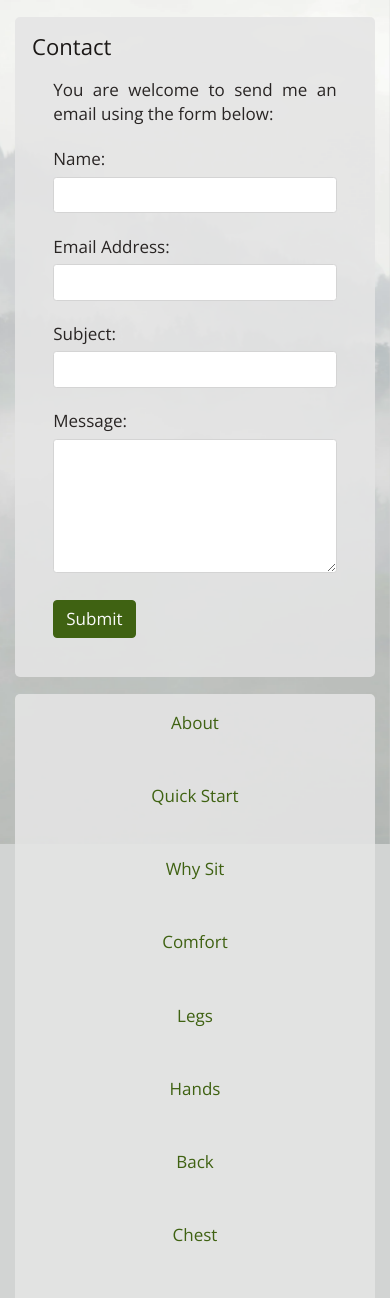
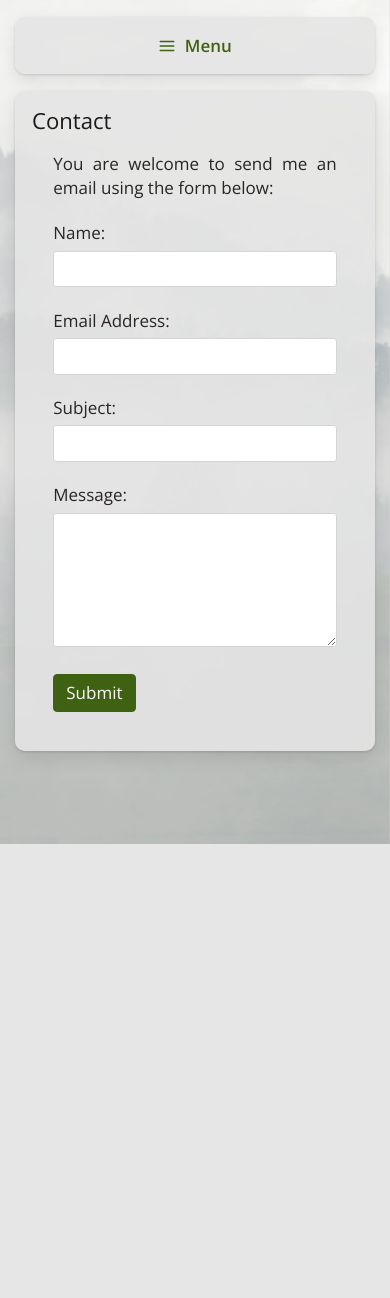
Before and after one commit to jamescrg/meditation-posture, a Django app: page /contact/ in a window 390 px wide. Shown: the top 1298 px of the page. After the commit the page ends 844 px from the top, so only its background shows below. Run offline with Django 3.2, Linux system fonts and the light colour scheme; some libraries are stand-ins or nearby versions.

Commit message:
Add phone menu button; shadows, rounder corners and more padding on sheets
- On narrow screens the navigation moves to the top behind a Menu
  button (Alpine); without Alpine it stays below the article
- Soft drop shadow and 10px corners on both sheets
- More padding in the main sheet and more left padding in the nav

```diff
--- a/static/styles/styles.css
+++ b/static/styles/styles.css
@@ -78,9 +78,18 @@ layout
 .panel-background {
   /* light gray, slightly see-through: the percentage is how solid the sheet is */
   background: color-mix(in srgb, var(--neutral-200) 89%, transparent);
-  border-radius: 5px;
+  border-radius: 10px;
+  /* a soft shadow lifts the sheet off the background */
+  box-shadow: 0 1px 3px rgb(0 0 0 / 0.14), 0 6px 18px rgb(0 0 0 / 0.1);
   margin-bottom: 1rem;
-	padding: 1rem;
+	padding: 1.5rem 2rem;
+}
+
+/* phones: keep the padding small so the text column stays wide */
+@media (max-width: 767px) {
+  .panel-background {
+    padding: 1rem;
+  }
 }
 
 
@@ -201,7 +210,8 @@ navigation
 .nav .panel-background {
   max-height: calc(100vh - 2rem);
   overflow-y: auto;
-  padding: 0.5rem 1rem;
+  /* extra space on the left sets the short links nearer the middle of the sheet */
+  padding: 1rem 1rem 1rem 2.5rem;
   position: sticky;
   top: 1rem;
 }
@@ -234,9 +244,49 @@ navigation
   font-weight: 600;
 }
 
+.nav-toggle {
+  display: none;
+}
+
+/* phones: the navigation becomes a menu at the top of the page */
+@media (max-width: 767px) {
+  .js .nav {
+    order: -1;
+  }
+
+  .js .nav-toggle {
+    align-items: center;
+    background: none;
+    border: none;
+    color: var(--lime-800);
+    cursor: pointer;
+    display: flex;
+    font-family: inherit;
+    font-size: 1rem;
+    font-weight: 600;
+    gap: 0.5rem;
+    justify-content: center;
+    padding: 0.5rem 0;
+    width: 100%;
+  }
+
+  .js .nav ul {
+    display: none;
+  }
+
+  .js .nav ul.open {
+    display: block;
+  }
+
+  .js .nav ul li {
+    margin-bottom: 0;
+  }
+}
+
 @media (max-width: 768px) {
   .nav .panel-background {
     max-height: none;
+    padding: 0.5rem 1rem;
     position: static;
   }
 
--- a/templates/layout.html
+++ b/templates/layout.html
@@ -33,7 +33,11 @@
 <script defer src="https://cdn.jsdelivr.net/npm/htmx.org@2.0.11/dist/htmx.min.js"
     integrity="sha384-2OatzQy1H+Zd/IIrjr1TcuDGqLXeHhbooAyJY1KdQMKnr4LZ22k31GBLdYKHmVjg" crossorigin="anonymous"></script>
 <script defer src="https://cdn.jsdelivr.net/npm/alpinejs@3.17.4/dist/cdn.min.js"
-    integrity="sha384-5/joNqFnRyVWzXp99bHot6RHG+EksGp+USSgZwPar7T9SD9PKKER37n/8bXBAZGd" crossorigin="anonymous"></script>
+    integrity="sha384-5/joNqFnRyVWzXp99bHot6RHG+EksGp+USSgZwPar7T9SD9PKKER37n/8bXBAZGd" crossorigin="anonymous"
+    onerror="document.documentElement.classList.remove('js')"></script>
+
+<!-- the phone menu needs alpine; without it the navigation stays below the article -->
+<script>document.documentElement.classList.add('js');</script>
 
 </head>
 
@@ -55,9 +59,19 @@
 
     </div>
 
-    <div class="nav">
+    <div class="nav" x-data="{ open: false }">
 
       <div class="panel-background">
+        <button type="button" class="nav-toggle" aria-controls="site-nav"
+            :aria-expanded="open" @click="open = !open">
+          <svg xmlns="http://www.w3.org/2000/svg" width="18" height="18" viewBox="0 0 24 24"
+              fill="none" stroke="currentColor" stroke-width="2" stroke-linecap="round" aria-hidden="true">
+            <line x1="3" y1="6" x2="21" y2="6"></line>
+            <line x1="3" y1="12" x2="21" y2="12"></line>
+            <line x1="3" y1="18" x2="21" y2="18"></line>
+          </svg>
+          Menu
+        </button>
         {% include 'nav.html' %}
       </div>
 
--- a/templates/nav.html
+++ b/templates/nav.html
@@ -1,5 +1,5 @@
 
-<ul>
+<ul id="site-nav" :class="open && 'open'">
 
     <li id="top-nav-menu-item">
         <a {% if page == 'about' %} id="focal" {% endif %}
```
